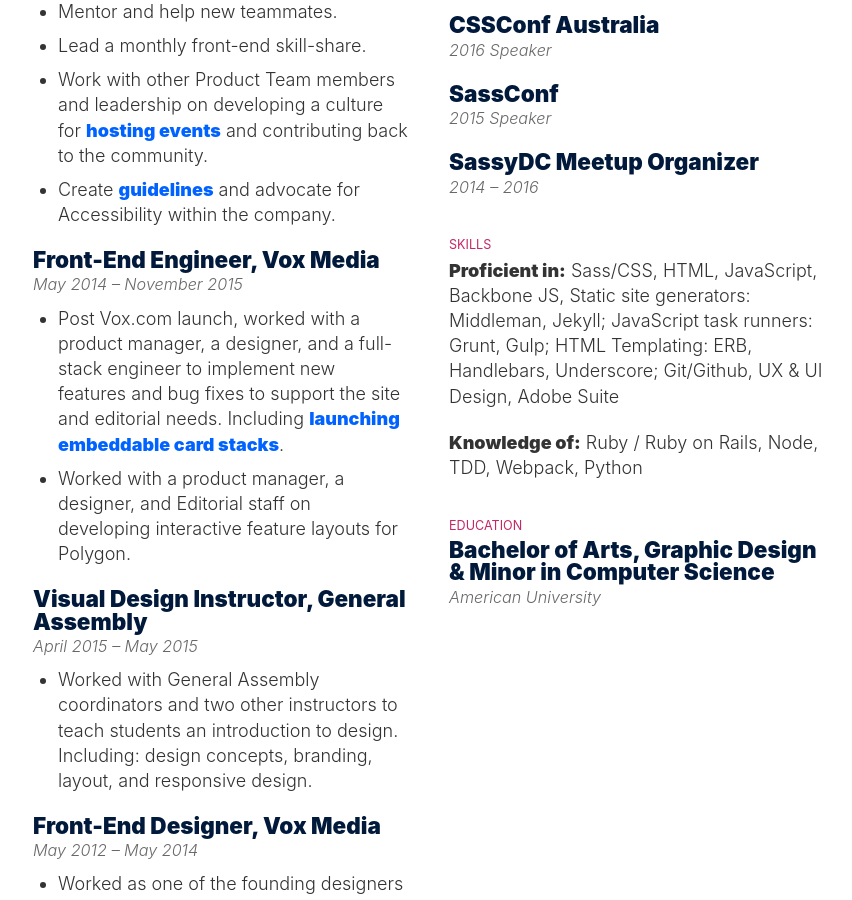
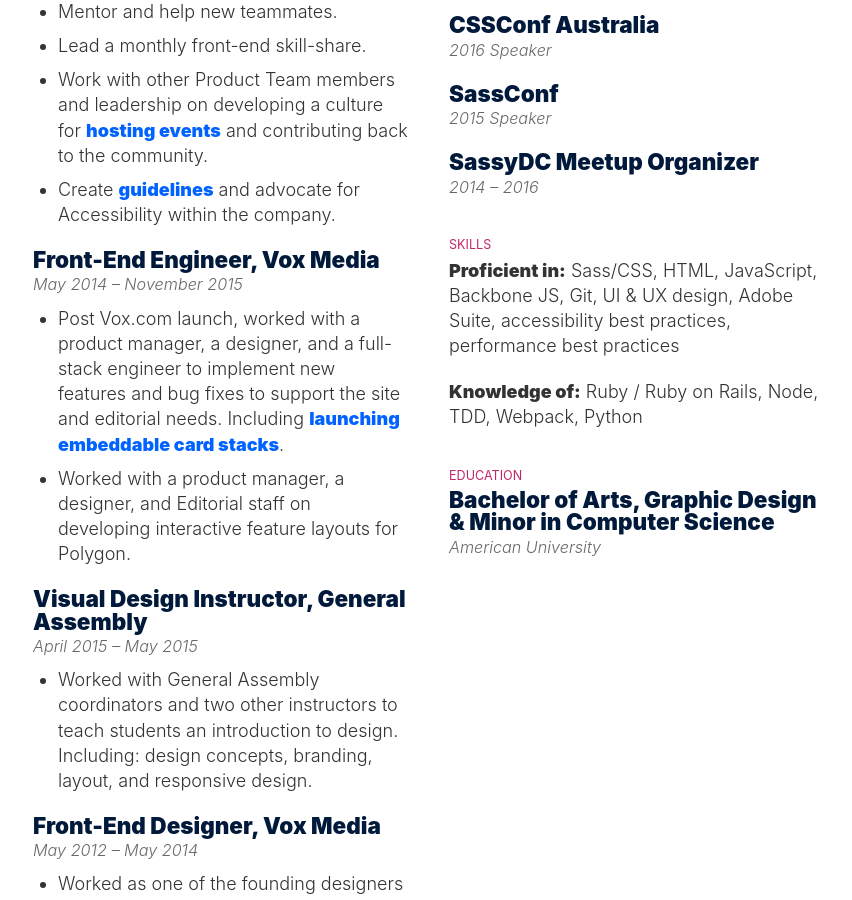
Before and after one commit to allypalanzi/allypalanzi.github.io, a Jekyll site: the page built from resume.md, in a window 1280 px wide and 900 px high, scrolled down 641 px. Shown: the whole window, without its empty margins (207-1059 px from the left). Built offline with Jekyll 4.4.1, drawn with Linux system fonts in a browser that asks for light colours.

Commit message:
skills skills skillsss

```diff
--- a/resume.md
+++ b/resume.md
@@ -79,7 +79,7 @@
 
 #### SKILLS
 
-**Proficient in:** Sass/CSS, HTML, JavaScript, Backbone JS, Static site generators: Middleman, Jekyll; JavaScript task runners: Grunt, Gulp; HTML Templating: ERB, Handlebars, Underscore; Git/Github, UX & UI Design, Adobe Suite
+**Proficient in:** Sass/CSS, HTML, JavaScript, Backbone JS, Git, UI & UX design, Adobe Suite, accessibility best practices, performance best practices
 
 **Knowledge of:** Ruby / Ruby on Rails, Node, TDD, Webpack, Python
 <p></p>
```
